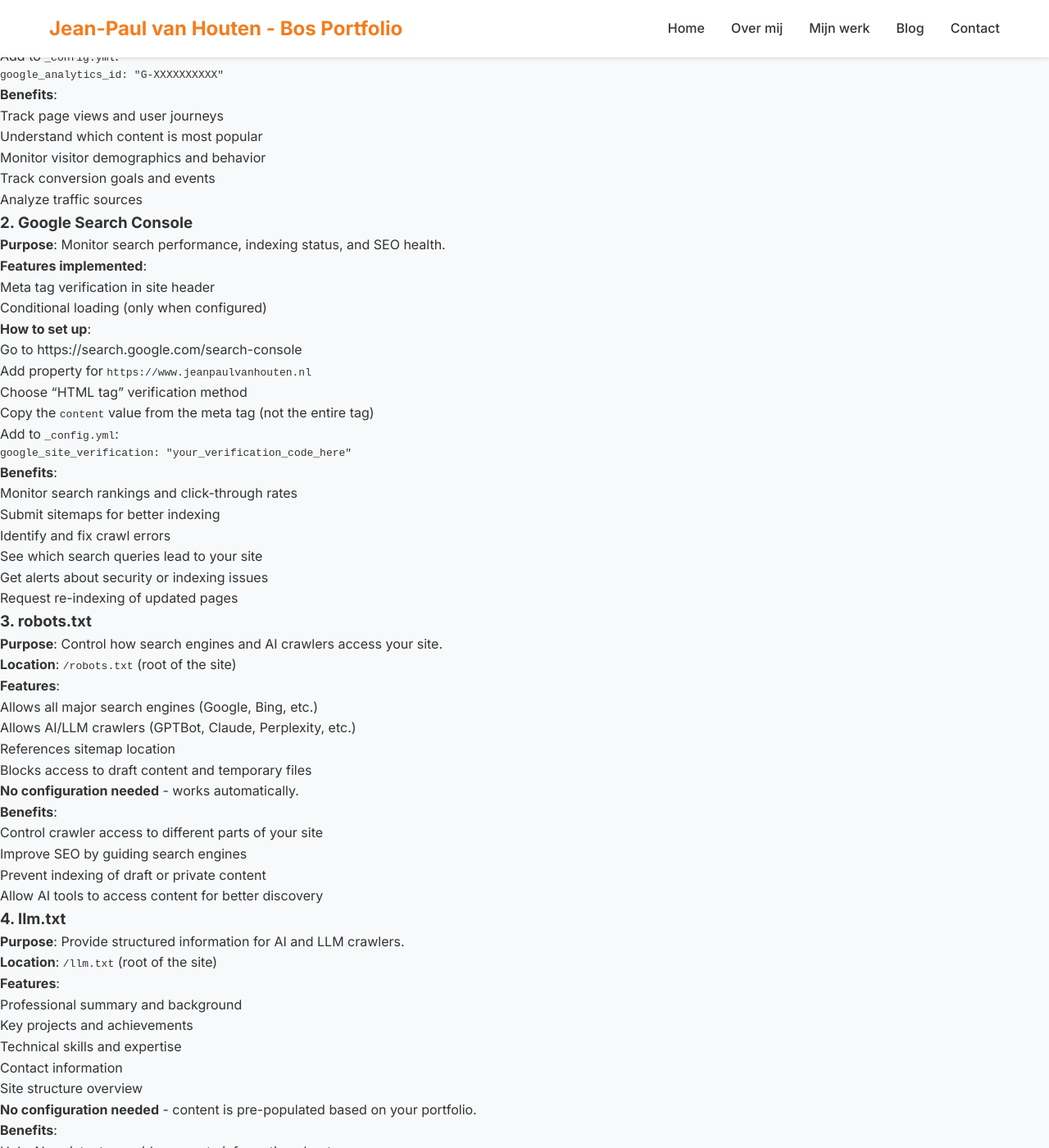
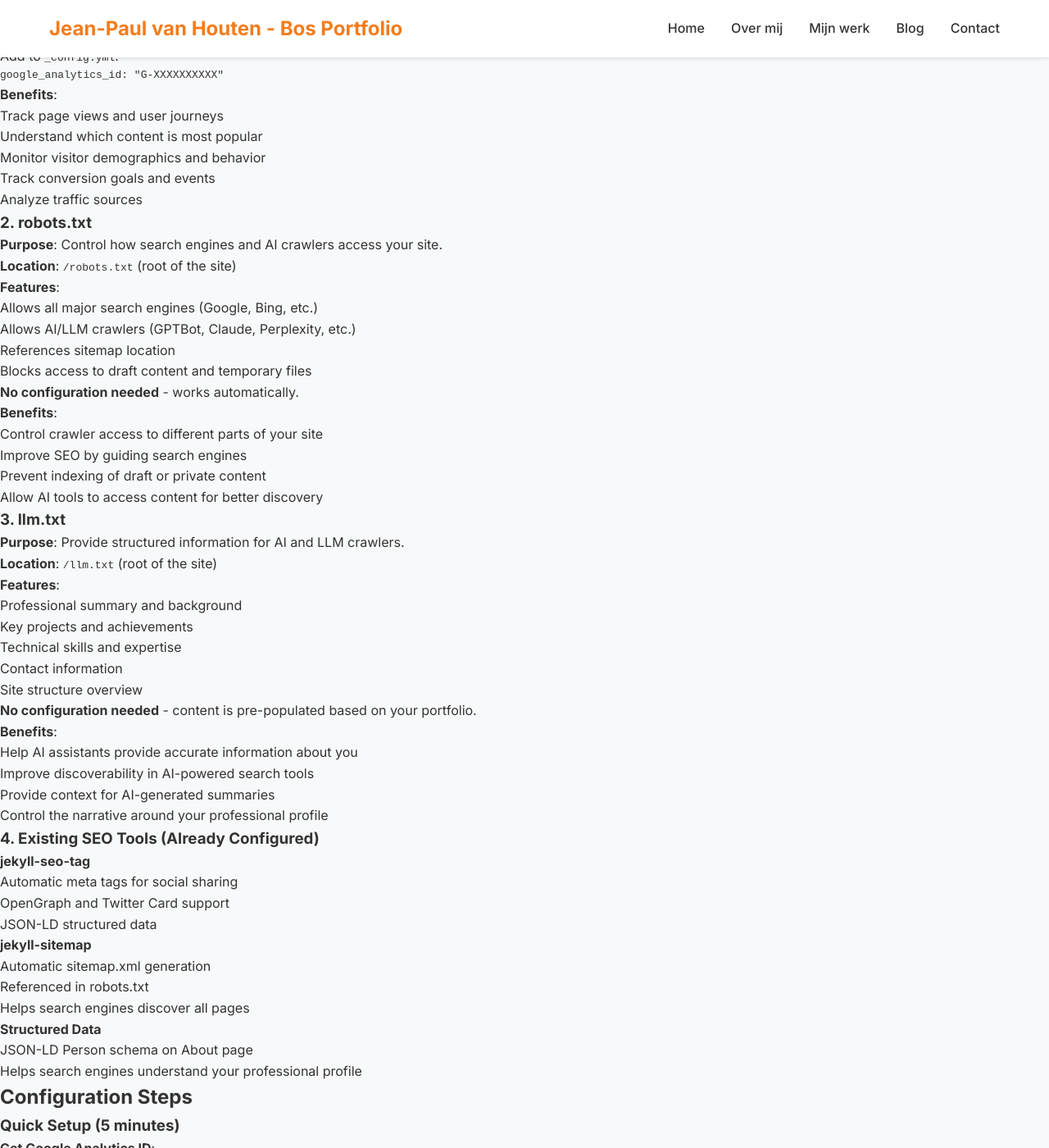
Before and after one commit to vanhoutenbos/personal-website, a Jekyll site: the page built from docs/analytics-seo-setup.md, in a window 1280 px wide and 1400 px high, scrolled down 479 px. Shown: the whole window at 82% size. Built offline with Jekyll 4.4.1, drawn with Linux system fonts in a browser that asks for light colours; our own code applies the rules of GitHub Pages for plain Markdown files; some of the changed text lies outside the part shown.

Commit message:
Remove Google Search Console verification code from repository
Co-authored-by: vanhoutenbos <10237926+vanhoutenbos@users.noreply.github.com>

````diff
--- a/_includes/analytics.html
+++ b/_includes/analytics.html
@@ -12,8 +12,3 @@
   });
 </script>
 {% endif %}
-
-<!-- Google Search Console Verification -->
-{% if site.google_site_verification %}
-<meta name="google-site-verification" content="{{ site.google_site_verification }}" />
-{% endif %}
--- a/docs/analytics-seo-setup.md
+++ b/docs/analytics-seo-setup.md
@@ -28,32 +28,7 @@ This document explains the analytics and SEO tools that have been added to the w
 - Track conversion goals and events
 - Analyze traffic sources
 
-### 2. Google Search Console
-**Purpose**: Monitor search performance, indexing status, and SEO health.
-
-**Features implemented**:
-- Meta tag verification in site header
-- Conditional loading (only when configured)
-
-**How to set up**:
-1. Go to https://search.google.com/search-console
-2. Add property for `https://www.jeanpaulvanhouten.nl`
-3. Choose "HTML tag" verification method
-4. Copy the `content` value from the meta tag (not the entire tag)
-5. Add to `_config.yml`:
-   ```yaml
-   google_site_verification: "your_verification_code_here"
-   ```
-
-**Benefits**:
-- Monitor search rankings and click-through rates
-- Submit sitemaps for better indexing
-- Identify and fix crawl errors
-- See which search queries lead to your site
-- Get alerts about security or indexing issues
-- Request re-indexing of updated pages
-
-### 3. robots.txt
+### 2. robots.txt
 **Purpose**: Control how search engines and AI crawlers access your site.
 
 **Location**: `/robots.txt` (root of the site)
@@ -117,30 +92,18 @@ This document explains the analytics and SEO tools that have been added to the w
    - Create a GA4 property
    - Copy your Measurement ID (G-XXXXXXXXXX)
 
-2. **Get Google Search Console verification**:
-   - Visit https://search.google.com/search-console
-   - Add your property
-   - Choose HTML tag method
-   - Copy just the `content` value
-
-3. **Update _config.yml**:
+2. **Update _config.yml**:
    ```yaml
-   # Add these lines to _config.yml
+   # Add this line to _config.yml
    google_analytics_id: "G-XXXXXXXXXX"  # Replace with your actual ID
-   google_site_verification: "your_verification_code"  # Replace with your code
    ```
 
-4. **Commit and deploy**:
+3. **Commit and deploy**:
    ```bash
    git add _config.yml
-   git commit -m "Configure Google Analytics and Search Console"
+   git commit -m "Configure Google Analytics"
    git push
    ```
-
-5. **Verify in Google Search Console**:
-   - Wait a few minutes for the site to deploy
-   - Click "Verify" in Google Search Console
-   - Submit your sitemap: `https://www.jeanpaulvanhouten.nl/sitemap.xml`
 
 ## Privacy Considerations
 
@@ -159,12 +122,6 @@ You may want to add a cookie consent banner or privacy policy page to comply wit
 2. Deploy the site
 3. Visit your website
 4. Check Google Analytics real-time reports (appears within minutes)
-
-### Test Google Search Console
-1. Add verification code to `_config.yml`
-2. Deploy the site
-3. Click "Verify" in Search Console
-4. Submit sitemap at: `https://www.jeanpaulvanhouten.nl/sitemap.xml`
 
 ### Test robots.txt
 Visit: https://www.jeanpaulvanhouten.nl/robots.txt
@@ -188,19 +145,13 @@ Should display an XML sitemap of all pages (generated automatically by jekyll-si
    - Add measurement ID to config
    - Configure goals and events
 
-2. **Set up Google Search Console**:
-   - Verify ownership
-   - Submit sitemap
-   - Monitor for issues weekly
-
-3. **Consider adding**:
+2. **Consider adding**:
    - Privacy policy page
    - Cookie consent banner (if needed for GDPR)
    - Additional structured data (e.g., Organization, WebSite schemas)
 
-4. **Monitor regularly**:
+3. **Monitor regularly**:
    - Check Google Analytics weekly for traffic insights
-   - Review Search Console monthly for SEO issues
    - Update llm.txt when adding major achievements
 
 ## Additional Tools to Consider (Optional)
@@ -222,7 +173,6 @@ Should display an XML sitemap of all pages (generated automatically by jekyll-si
 ## Support and Resources
 
 - Google Analytics Help: https://support.google.com/analytics
-- Google Search Console Help: https://support.google.com/webmasters
 - llm.txt specification: https://llmstxt.org/
 - Jekyll SEO documentation: https://github.com/jekyll/jekyll-seo-tag
 
````
Also changed, not shown: other parts of docs/analytics-seo-setup.md (+2 -2 lines), docs/README.md (+9 -25 lines), docs/SETUP-CHECKLIST.md (+4 -40 lines), docs/additional-tools-recommendations.md (+11 -14 lines), docs/config-example.yml (+3 -8 lines), README.md.
